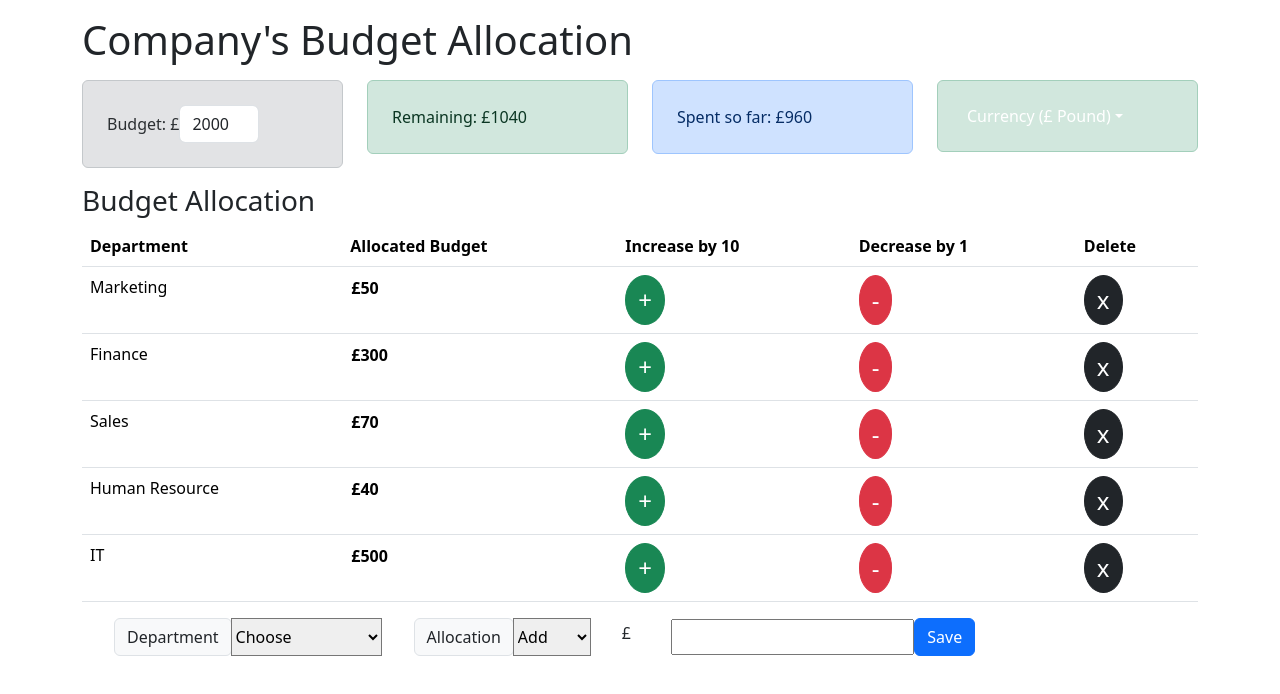
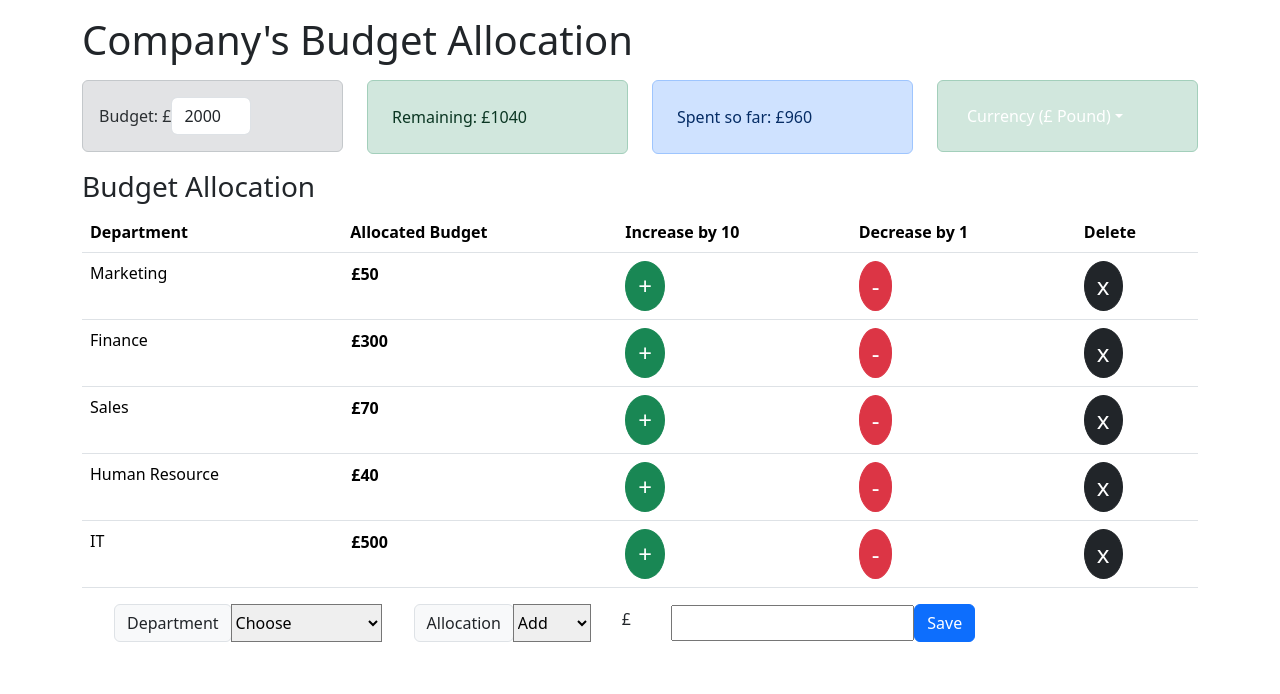
Before and after one commit to Alain2020/budget-tracker-, a React (Create React App) app in the folder budget-tracker/: page / in a window 1280 px wide. Shown: the top 694 px of the page. Built offline with nearby package versions, Linux system fonts and the light colour scheme.

Commit message:
make more adjustment to secondary p-3. from secondary p-4 to secondary p-3

```diff
--- a/budget-tracker/src/components/Budget.js
+++ b/budget-tracker/src/components/Budget.js
@@ -14,7 +14,7 @@ const Budget = () => {
   };
 
   return (
-    <div className="alert alert-secondary p-4">
+    <div className="alert alert-secondary p-3">
       <div className="d-flex align-items-center">
         <span className="mr-2">Budget: £</span>
         <input
```
